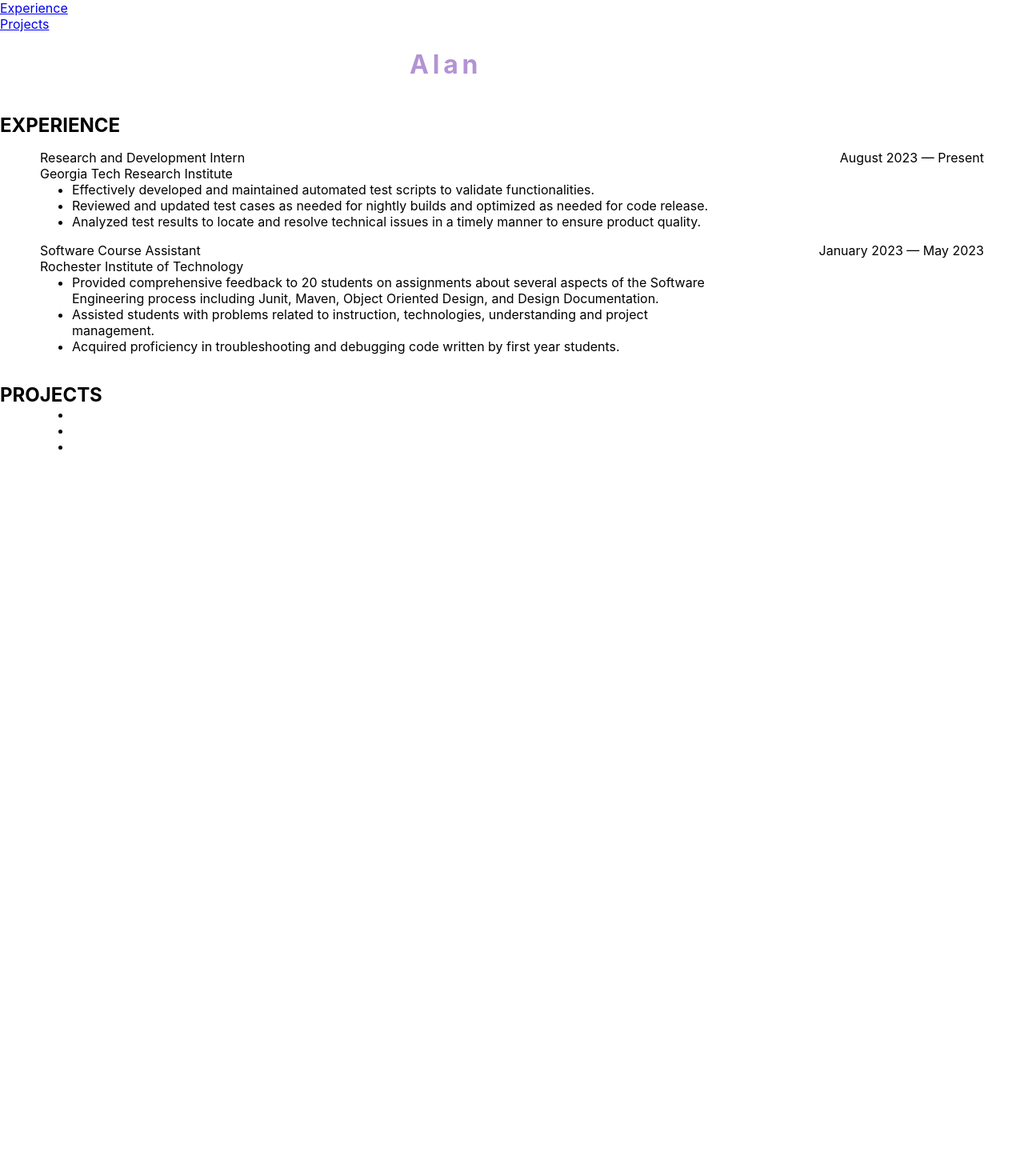
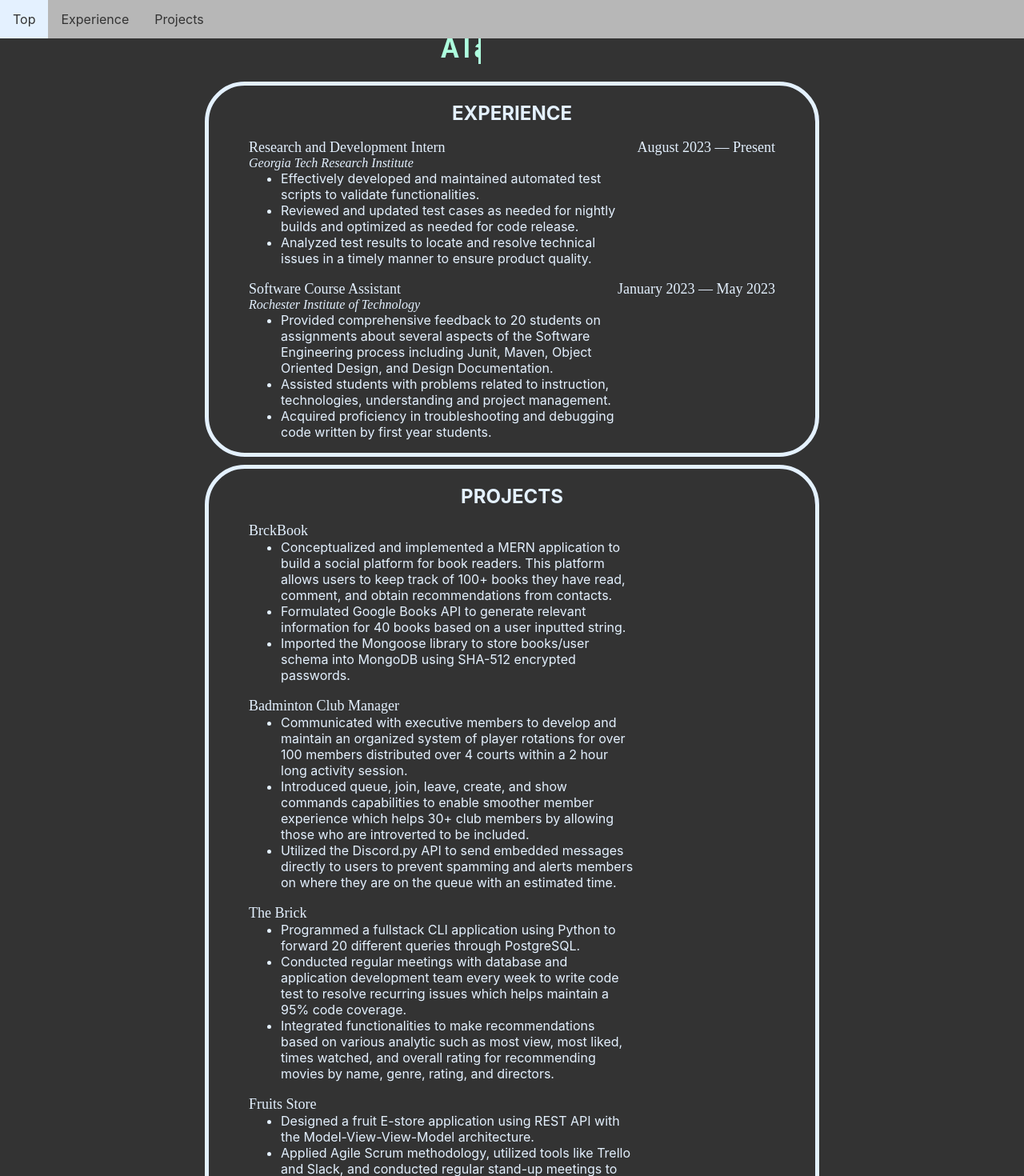
Before and after one commit to aw2755/alan_wang, a React (Create React App) app: page / in a window 1280 px wide. Shown: the top 1470 px of the page at 80% size. Before the commit the page ends 800 px from the top, so only its background shows below. Built offline with nearby package versions, Linux system fonts and the light colour scheme.

Commit message:
added background

```diff
--- a/src/App.css
+++ b/src/App.css
@@ -1,17 +1,50 @@
 html {
+  margin-top: 20px;
+  background-color: #333333;
   scroll-behavior: smooth;
+  color: #E4F1FF
+}
+
+.navbar {
+  overflow: hidden;
+  background-color: #b7b7b7;
+  position: fixed;
+  margin-bottom: 65px;
+  top: 0px;
+  width: 100%;
+}
+
+li a {
+  display: block;
+  color: #000;
+  padding: 8px 16px;
+  text-decoration: none;
+}
+
+/* Links inside the navbar */
+.navbar a {
+  float: left;
+  display: block;
+  color: #333333;
+  text-align: center;
+  padding: 14px 16px;
+  text-decoration: none;
+}
+
+.navbar a:hover {
+  background: #E4F1FF;
+  color: #333333;
 }
 
 .name {
   animation:
     typing 1s steps(20, end) forwards infinite alternate,
     blink-caret .75s step-end infinite;
-  border-right: .1em solid #b393d3;
-  color: #b393d3;
+  border-right: .1em solid #AEFFDE;
+  color: #AEFFDE;
   letter-spacing: .15em;
-  margin-right: 0 auto;
   overflow: hidden;
-  padding-left: 40%;
+  padding-left: 43%;
   white-space: nowrap;
 }
 
@@ -24,11 +57,19 @@ html {
 /* The typewriter cursor effect */
 @keyframes blink-caret {
   from, to { border-color: transparent }
-  50% { border-color: #b393d3; }
+  50% { border-color: #AEFFDE; }
+}
+
+.block {
+  border: 5px solid #E4F1FF;
+  border-radius: 50px;
+  margin: 20%;
+  margin-bottom: 10px;
+  margin-top: 10px;
 }
 
 .section {
-  display: inline-flex;
+  text-align: center;
   flex-direction: row;
   margin-bottom: 0px;
 }
@@ -37,6 +78,8 @@ html {
   display: flex;
   flex-direction: row;
   flex-wrap: nowrap;
+  font-family: 'Times New Roman', Times, serif;
+  font-size: large;
   justify-content: space-between;
   margin-bottom: 0px;
   margin-left: 50px;
@@ -47,6 +90,9 @@ html {
   display: flex;
   flex-direction: column;
   flex-wrap: wrap;
+  font-family: 'Times New Roman', Times, serif;
+  font-size: medium;
+  font-style: italic;
   margin-bottom: 0px;
   margin-left: 50px;
   margin-top: 0px;
--- a/src/App.js
+++ b/src/App.js
@@ -10,21 +10,23 @@ function App() {
 
   return (
     <div>
-        <div>
+        <div class="navbar">
+            <div><a href="#top">Top</a></div>
             <div><a href="#experience">Experience</a></div>
             <div><a href="#projects">Projects</a></div>
         </div>
 
         {/* NAME */}
         <header>
-            <h1 class="name">Alan Wang</h1>
+            <h1 id="top" class="name">Alan Wang</h1>
         </header>
 
         {/* EXPERIENCE */}
+        <div class="block">
             <h2 id="experience" class="section">EXPERIENCE</h2>
 
               {/* this section is for GTRI */}
-          <div>
+              <div class="blocks">
                   <p class="split-title-date">
                       <span>Research and Development Intern</span>
                       <span>August 2023 &mdash; Present</span>
@@ -51,18 +53,72 @@ process including Junit, Maven, Object Oriented Design, and Design Documentation
                       <li>Acquired proficiency in troubleshooting and debugging code written by first year students.</li>
                   </ul>
               </div>
+          </div>
 
         {/* PROJECTS */}
+        <div class="block">
         <h2 id="projects" class="section">PROJECTS</h2>
 
-          {/* */}
+          {/* this section is for brckbook */}
           <div>
+                  <p class="split-title-date">
+                      <span>BrckBook</span>
+                      <span>{/* TOOLS USED HERE */}</span>
+                  </p>
                   <ul class = "description-list">
-                  <li></li>
-                  <li></li>
-                  <li></li>
+                      <li>Conceptualized and implemented a MERN application to build a social platform for book readers. This platform
+    allows users to keep track of 100+ books they have read, comment, and obtain recommendations from contacts.</li>
+                      <li>Formulated Google Books API to generate relevant information for 40 books based on a user inputted string.</li>
+                      <li> Imported the Mongoose library to store books/user schema into MongoDB using SHA-512 encrypted passwords.</li>
                   </ul>
               </div>
+
+              {/* this section is for badminton club manager */}
+              <div>
+                  <p class="split-title-date">
+                      <span>Badminton Club Manager</span>
+                      <span>{/* TOOLS USED HERE */}</span>
+                  </p>
+                  <ul class = "description-list">
+                      <li>Communicated with executive members to develop and maintain an organized system of player rotations for over
+    100 members distributed over 4 courts within a 2 hour long activity session.</li>
+                      <li>Introduced queue, join, leave, create, and show commands capabilities to enable smoother member experience
+    which helps 30+ club members by allowing those who are introverted to be included.</li>
+                      <li>Utilized the Discord.py API to send embedded messages directly to users to prevent spamming and alerts members
+    on where they are on the queue with an estimated time.</li>
+                  </ul>
+              </div>
+
+              {/* this section is for the brick */}
+              <div>
+                  <p class="split-title-date">
+                      <span>The Brick</span>
+                      <span>{/* TOOLS USED HERE */}</span>
+                  </p>
+                  <ul class = "description-list">
+                      <li>Programmed a fullstack CLI application using Python to forward 20 different queries through PostgreSQL.</li>
+                      <li>Conducted regular meetings with database and application development team every week to write code test to
+    resolve recurring issues which helps maintain a 95% code coverage.</li>
+                      <li>Integrated functionalities to make recommendations based on various analytic such as most view, most liked, times
+    watched, and overall rating for recommending movies by name, genre, rating, and directors.</li>
+                  </ul>
+              </div>
+
+              {/* this section is for fruit store */}
+              <div>
+                  <p class="split-title-date">
+                      <span>Fruits Store</span>
+                      <span>{/* TOOLS USED HERE */}</span>
+                  </p>
+                  <ul class = "description-list">
+                      <li>Designed a fruit E-store application using REST API with the Model-View-View-Model architecture.</li>
+                      <li>Applied Agile Scrum methodology, utilized tools like Trello and Slack, and conducted regular stand-up meetings to
+    facilitate efficient software engineering processes.</li>
+                      <li>Implemented a JavaScript local storage solution for CRUD functionality and persistent data using JSON.</li>
+                  </ul>
+              </div>
+          </div>
+
     </div>
 
   );
```
Lines whose indentation alone changed are shown as unchanged.
